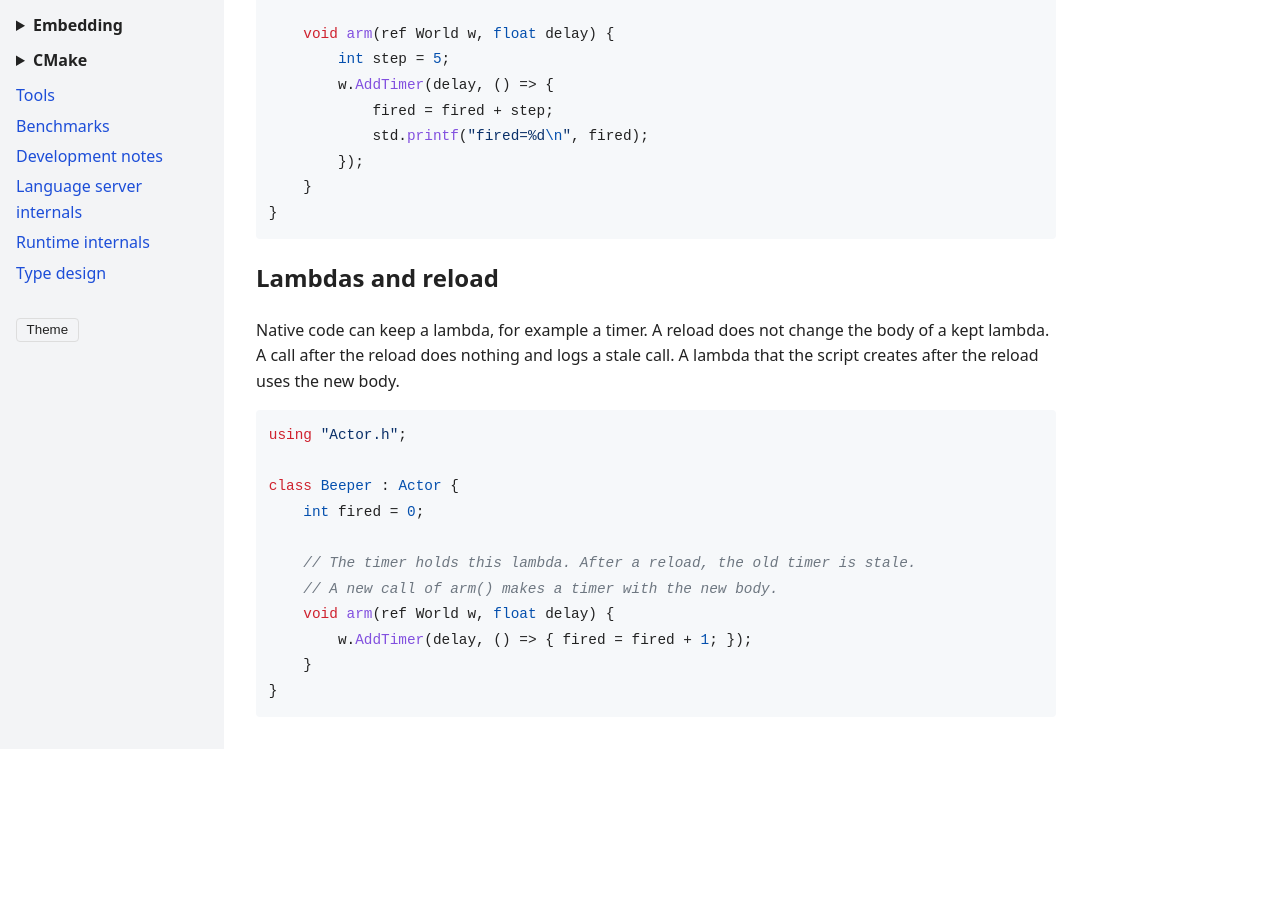
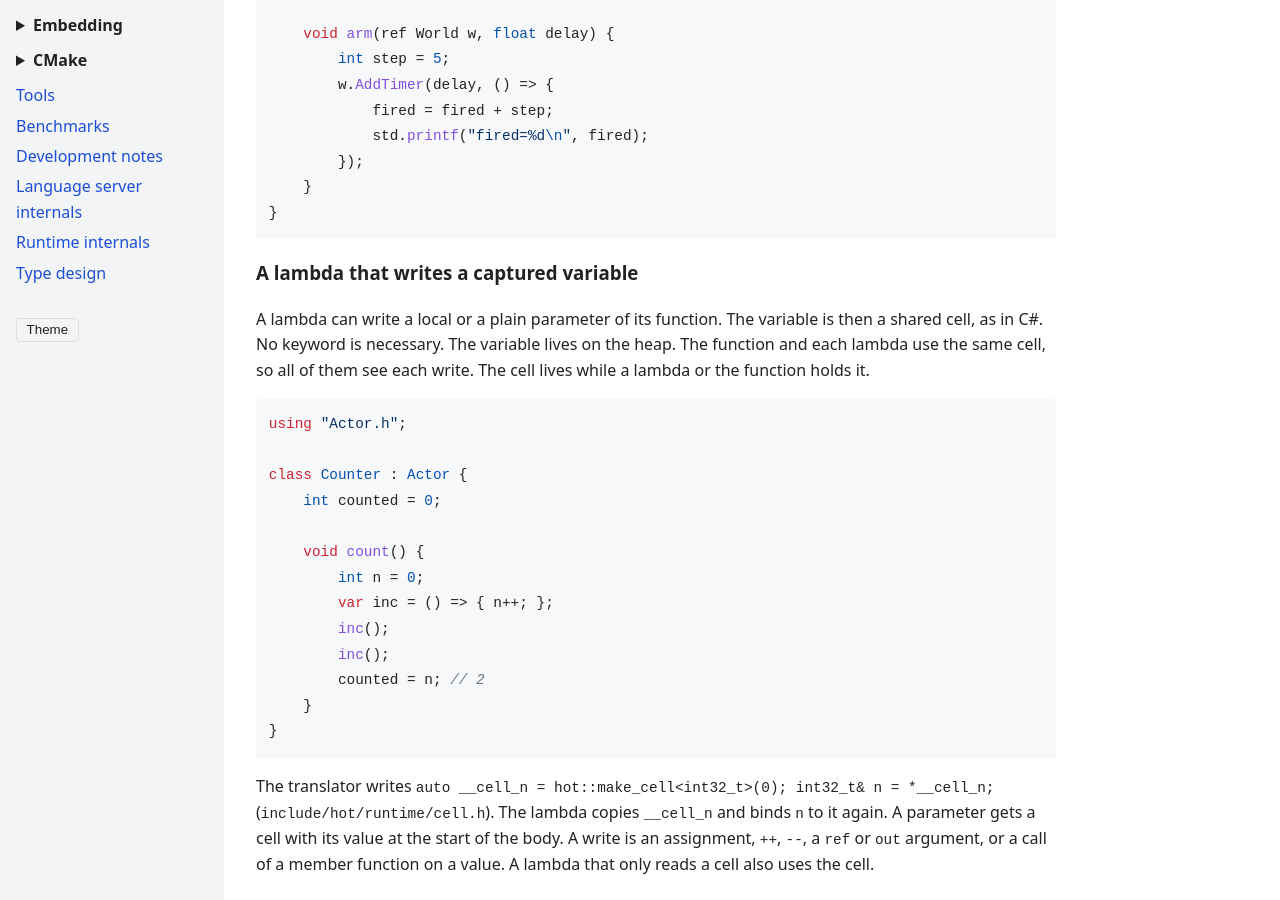
Before and after one commit to rokups/hotpp, a Jekyll site: the page built from doc/lambdas.md, in a window 1280 px wide and 900 px high, scrolled down 1050 px. Built offline with Jekyll 4.4.1, drawn with Linux system fonts in a browser that asks for light colours; before the commit the page ends 1799 px from its top, so only the background shows below that; some of the changed text lies outside the part shown.

Commit message:
Document shared cells of lambda captures (G06)
A lambda that writes a captured local or parameter makes it a shared cell.

````diff
--- a/doc/lambdas.md
+++ b/doc/lambdas.md
@@ -34,7 +34,7 @@ A `std.function` value tests against `null`. `f == null` gives `!f` and `f != nu
 
 ## Captures
 
-A lambda copies the locals that it uses. It also reaches the members of `this`. A later change of the local does not change the copy.
+A lambda copies the locals that it uses. It also reaches the members of `this`. A later change of the local does not change the copy. A lambda that writes a local makes the local a shared cell (see below).
 
 ```hot
 using "Actor.h";
@@ -51,6 +51,30 @@ class Beeper : Actor {
     }
 }
 ```
+
+### A lambda that writes a captured variable
+
+A lambda can write a local or a plain parameter of its function. The variable is then a shared cell, as in C#. No keyword is necessary. The variable lives on the heap. The function and each lambda use the same cell, so all of them see each write. The cell lives while a lambda or the function holds it.
+
+```hot
+using "Actor.h";
+
+class Counter : Actor {
+    int counted = 0;
+
+    void count() {
+        int n = 0;
+        var inc = () => { n++; };
+        inc();
+        inc();
+        counted = n; // 2
+    }
+}
+```
+
+The translator writes `auto __cell_n = hot::make_cell<int32_t>(0); int32_t& n = *__cell_n;` (`include/hot/runtime/cell.h`). The lambda copies `__cell_n` and binds `n` to it again. A parameter gets a cell with its value at the start of the body. A write is an assignment, `++`, `--`, a `ref` or `out` argument, or a call of a member function on a value. A lambda that only reads a cell also uses the cell.
+
+Only a local or a plain parameter can be a cell. A lambda that assigns a `foreach` variable, a structured binding, a `catch` variable, a parameter of an outer lambda or a local in the init part of a `for` is an error. Copy the value into a local before the lambda. A `ref`, `in` or `out` parameter cannot go into a lambda (see [Captures](#captures)).
 
 ## Lambdas and reload
 
````
Also changed, not shown: doc/lambda-hot-reload.md (+1 -0 lines), doc/limits.md (+1 -0 lines), doc/type-design.md (+1 -0 lines).
